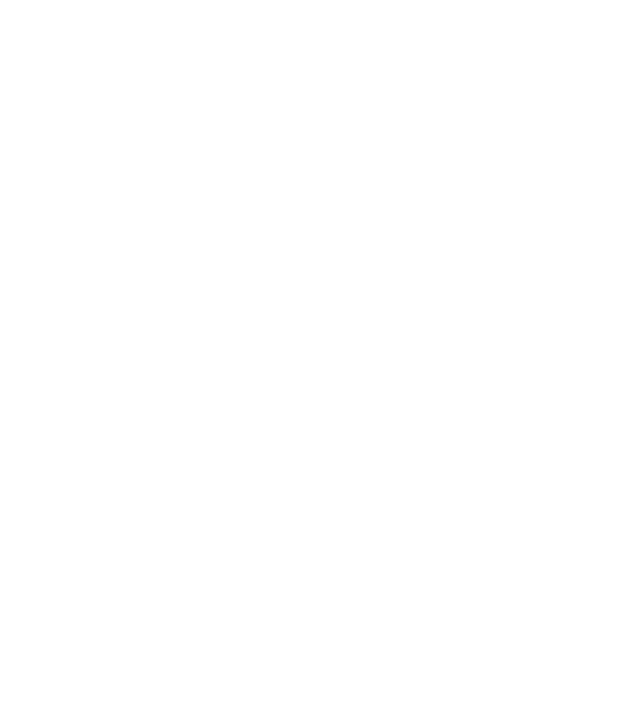
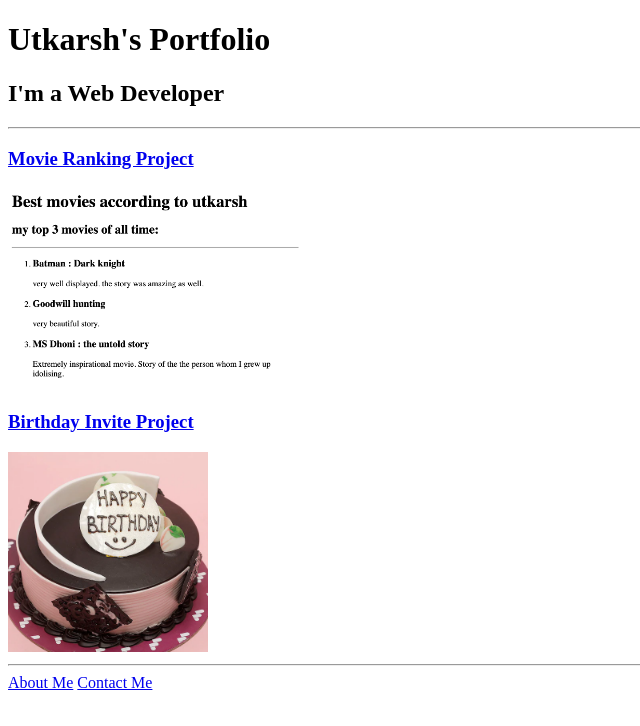
Before and after one commit to UtkarshAlshi/html-projects, a plain HTML site: page index.html in a window 1280 px wide. Shown: the whole page, without its empty margins (0-640 px from the left). Drawn offline with Linux system fonts and the light colour scheme.

Commit message:
index.html

```diff
--- a/index.html
+++ b/index.html
@@ -1 +1,20 @@
 <!-- Write your code below -->
+<!Doctype html>
+<html lang ="en">
+    <head>
+        <meta charset="UTF-8">
+        <title>Utkarsh's Portfolio</title>
+      </head>
+
+      <body>
+        <h1>Utkarsh's Portfolio</h1>
+        <h2>I'm a Web Developer</h2>
+        <hr />
+        <h3><a href="./public/movie.html">Movie Ranking Project</a></h3>
+        <img src="./assets/images/movie-utk.png" height="200" alt="movie ranking project preview"/>
+        <h3><a href="./public/birthday.html">Birthday Invite Project</a></h3>
+        <img src="./assets/images/birthday-cake.webp" height="200" alt="birthday invite project preview"/>
+        <hr />
+        <a href="./public/about.html">About Me</a>
+        <a href="./public/contact.html">Contact Me</a>
+      </body>
```
